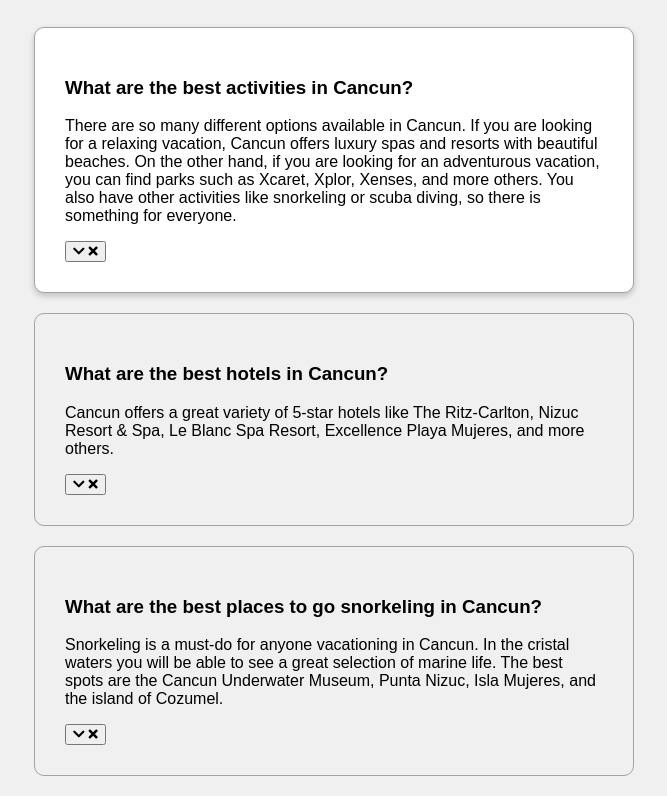
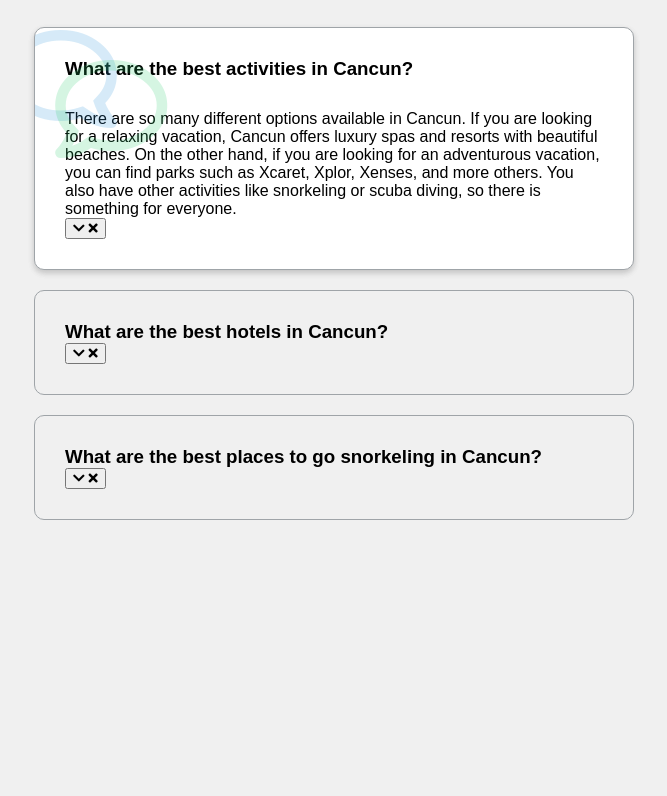
Before and after one commit to luisaLuna/faq-boxes, a plain HTML site: page index.html in a window 1280 px wide. Shown: the part 90-886 px from the top of the page, without its empty margins (306-973 px from the left). After the commit the page ends 800 px from the top, so only its background shows below. Drawn offline with Linux system fonts and the light colour scheme; a web font is replaced by a local one.

Commit message:
More changes in css

```diff
--- a/style.css
+++ b/style.css
@@ -34,3 +34,36 @@ h1 {
   background-color: #fff;
   box-shadow: 0 3px 6px rgba(0, 0, 0, 0.1), 0 3px 6px rgba(0, 0, 0, 0.1);
 }
+
+.faq.active::before,
+.faq.active::after {
+  content: "\f075";
+  font-family: "Font Awesome 5 Free";
+  color: #2ecc71;
+  font-size: 7rem;
+  position: absolute;
+  opacity: 0.2;
+  top: 20px;
+  left: 20px;
+  z-index: 0;
+}
+
+.faq.active::before {
+  color: #3498db;
+  top: -10px;
+  left: -30px;
+  transform: rotateY(180deg);
+}
+
+.faq-title {
+  margin: 0 35px 0 0;
+}
+
+.faq-text {
+  display: none;
+  margin: 30px 0 0;
+}
+
+.faq.active .faq-text {
+  display: block;
+}
```
